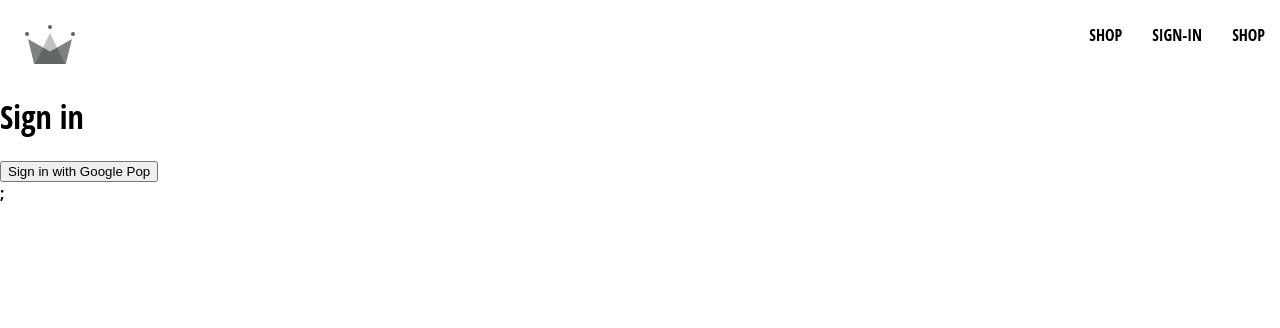
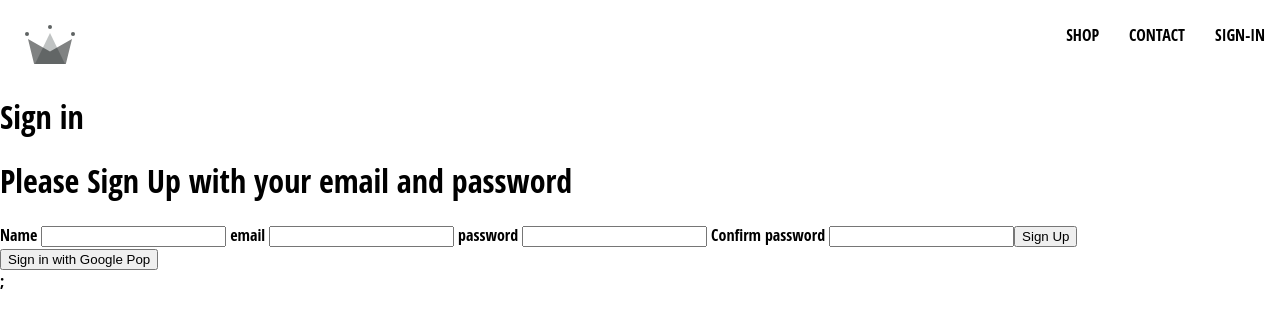
Before and after one commit to Dhei-vid/Crown-clothing, a React (Create React App) app: page /signin in a window 1280 px wide. Shown: the top 328 px of the page. Built offline with nearby package versions, Linux system fonts and the light colour scheme.

Commit message:
building the sign up form with firebase

```diff
--- /dev/null
+++ b/src/components/sign-up-form/sign-up-form-components.jsx
@@ -0,0 +1,87 @@
+import { useState } from "react";
+
+import {
+  createAuthUserWithEmailAndPassword,
+  signInWithGooglePopup,
+} from "../../utils/firebase/firebase.utils";
+
+const defaultFormField = {
+  displayName: "",
+  email: "",
+  password: "",
+  confirmPassword: "",
+};
+
+const SignUpForm = () => {
+  const [formFields, setFormFields] = useState(defaultFormField);
+  const { displayName, email, password, confirmPassword } = formFields;
+
+  // console.log(formFields);
+
+  const onHandleSubmit = async (event) => {
+    event.preventDefault();
+
+    const response = await signInWithGooglePopup();
+
+    // confirm password is the same
+
+    // check if user has been authenticated with email and password
+
+    // create a user document from the returns
+    const userDocRef = await createAuthUserWithEmailAndPassword(response.user);
+    console.log(userDocRef);
+  };
+
+  const onChangeHandler = (event) => {
+    const { name, value } = event.target;
+
+    setFormFields({ ...formFields, [name]: value });
+  };
+
+  return (
+    <div>
+      <h1> Please Sign Up with your email and password </h1>
+      <form onSubmit={onHandleSubmit}>
+        <label htmlFor=""> Name </label>
+        <input
+          type="text"
+          required
+          onChange={onChangeHandler}
+          name="displayName"
+          value={displayName}
+        />
+
+        <label htmlFor=""> email </label>
+        <input
+          type="email"
+          required
+          onChange={onChangeHandler}
+          name="email"
+          value={email}
+        />
+
+        <label htmlFor=""> password </label>
+        <input
+          type="password"
+          required
+          onChange={onChangeHandler}
+          name="password"
+          value={password}
+        />
+
+        <label htmlFor=""> Confirm password </label>
+        <input
+          type="password"
+          required
+          onChange={onChangeHandler}
+          name="confirmPassword"
+          value={confirmPassword}
+        />
+
+        <button type="submit">Sign Up</button>
+      </form>
+    </div>
+  );
+};
+
+export default SignUpForm;
--- a/src/routes/navigation/navigation-component.jsx
+++ b/src/routes/navigation/navigation-component.jsx
@@ -15,10 +15,10 @@ const Navigation = () => {
             SHOP
           </Link>
           <Link className="nav--link" to="/signin">
+            CONTACT
+          </Link>
+          <Link className="nav--link" to="/signin">
             SIGN-IN
-          </Link>
-          <Link className="nav--link" to="/shop">
-            SHOP
           </Link>
         </div>
       </div>
--- a/src/routes/sign-in/signin-component.jsx
+++ b/src/routes/sign-in/signin-component.jsx
@@ -1,14 +1,48 @@
-import { signInWithGooglePopup } from "../../utils/firebase/firebase.utils";
+// To get the result of the redirect sign in
+// import { useEffect } from "react";
+// import { getRedirectResult } from "firebase/auth";
+
+import {
+  signInWithGooglePopup,
+  createUserDocumentFromAuth,
+} from "../../utils/firebase/firebase.utils";
+
+import SignUpForm from "../../components/sign-up-form/sign-up-form-components";
 
 const SignIn = () => {
+  // Works with the google redirect method
+  // import signInWithGoogleRedirect and auth from the firebase file we create
+  // useEffect(() => {
+  //   const fetchdata = async () => {
+  //     const response = await getRedirectResult(auth);
+  //     if (response) {
+  //       const userDocRef = await createUserDocumentFromAuth(response.user);
+  //     }
+  //   };
+
+  //   fetchdata();
+  // }, []);
+
   const logGoogleUser = async () => {
     const response = await signInWithGooglePopup();
-    console.log(response);
+    const userDocRef = await createUserDocumentFromAuth(response.user);
   };
+
+  /*
+  - When we redirect the site to sign in (navigate away from the url), the website basically unmounts all functions implementations because it does not  know if you will return or not. And what happens is we initialize the page again from the beginning when we go back to it. As such the user data is not kept.
+  - In order to track the information, we import and use the useEffect method from react and getRedirectResult from firebase auth
+  - I'll comment this function because it does nothing and I will directly call the signInWithGoogleRedirect in the button
+   */
+  // const logGoogleRdirectUser = async () => {
+  //   const { user } = await signInWithGoogleRedirect();
+  //   // const userDocRef = await createUserDocumentFromAuth(user);
+  //   console.log(user);
+  // };
 
   return (
     <div>
       <h1>Sign in</h1>
+      <SignUpForm />
       <button onClick={logGoogleUser}>Sign in with Google Pop</button>
     </div>
   );
--- a/src/utils/firebase/firebase.utils.js
+++ b/src/utils/firebase/firebase.utils.js
@@ -4,8 +4,8 @@ import { initializeApp } from "firebase/app";
 import {
   getAuth,
   signInWithPopup,
-  signInWithRedirect,
   GoogleAuthProvider,
+  createUserWithEmailAndPassword,
 } from "firebase/auth";
 import { getFirestore, doc, getDoc, setDoc } from "firebase/firestore";
 
@@ -23,13 +23,61 @@ const firebaseConfig = {
 // Initialize Firebase
 const firebaseApp = initializeApp(firebaseConfig);
 
-// to use google authentication we need to first of initialze a google provider
-// GoogleAuthProvider is a class
-const provider = new GoogleAuthProvider();
+// to use google authentication we need to first off initialze a google provider
+// GoogleAuthProvider (providers in general) are instantiated as classes
+// Just as there is google provider there is also facebook provider and many more
+const googleProvider = new GoogleAuthProvider();
 
 // setcustomparameters are primarily for google authentication providers
-provider.setCustomParameters({ prompt: "select_account" });
+googleProvider.setCustomParameters({ prompt: "select_account" });
 
 // authentication always has to be the same for different applications
 export const auth = getAuth();
-export const signInWithGooglePopup = () => signInWithPopup(auth, provider);
+
+// Google popup Authentication
+export const signInWithGooglePopup = () =>
+  signInWithPopup(auth, googleProvider);
+
+// Google redirect Authentication || to be exported
+// export const signInWithGoogleRedirect = () =>
+//   signInWithRedirect(auth, googleProvider);
+
+// Setting up the database access implementation
+export const db = getFirestore();
+
+export const createUserDocumentFromAuth = async (userAuth) => {
+  if (!userAuth) return;
+
+  // doc gets 3 params
+  const userDocRef = doc(db, "users", userAuth.uid);
+
+  console.log(userDocRef);
+
+  const userSnapShot = await getDoc(userDocRef);
+  // console.log(userSnapShot);
+  // with exists method we can check if a document exists in database
+  // console.log(userSnapShot.exists());
+
+  if (!userSnapShot.exists()) {
+    const { displayName, email } = userAuth;
+    const createdAt = new Date();
+
+    try {
+      await setDoc(userDocRef, {
+        displayName,
+        email,
+        createdAt,
+      });
+    } catch (error) {
+      console.error("error from creating user", error.message);
+    }
+  }
+
+  return userDocRef;
+};
+
+export const createAuthUserWithEmailAndPassword = async (email, password) => {
+  if (!email || !password) return;
+
+  return await createUserWithEmailAndPassword(auth, email, password);
+};
```
Also changed, not shown: src/components/sign-up-form/sign-up-form.styles.scss (added).
